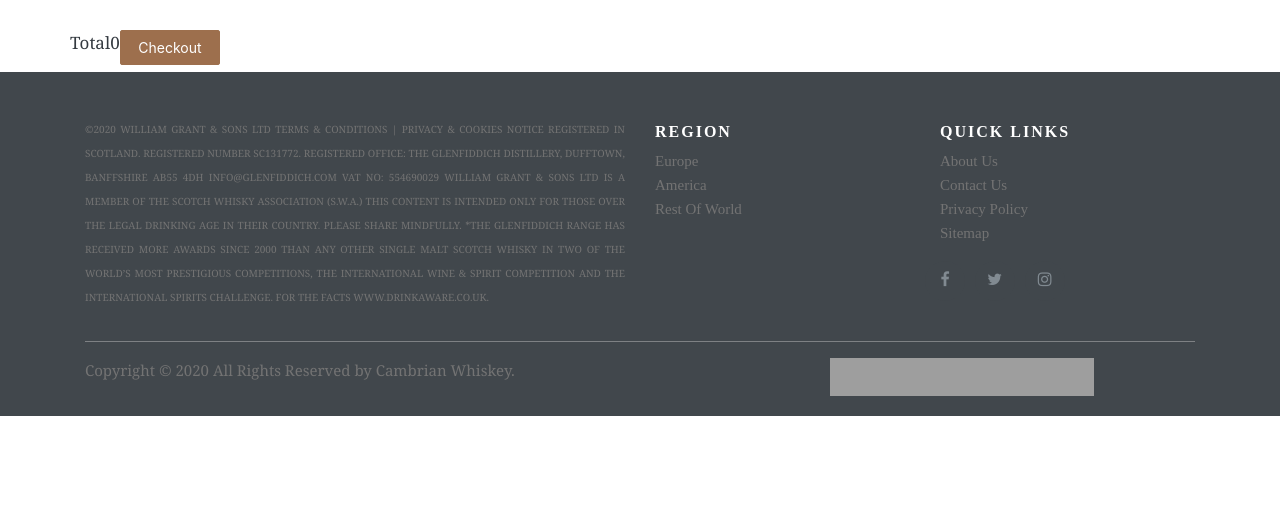
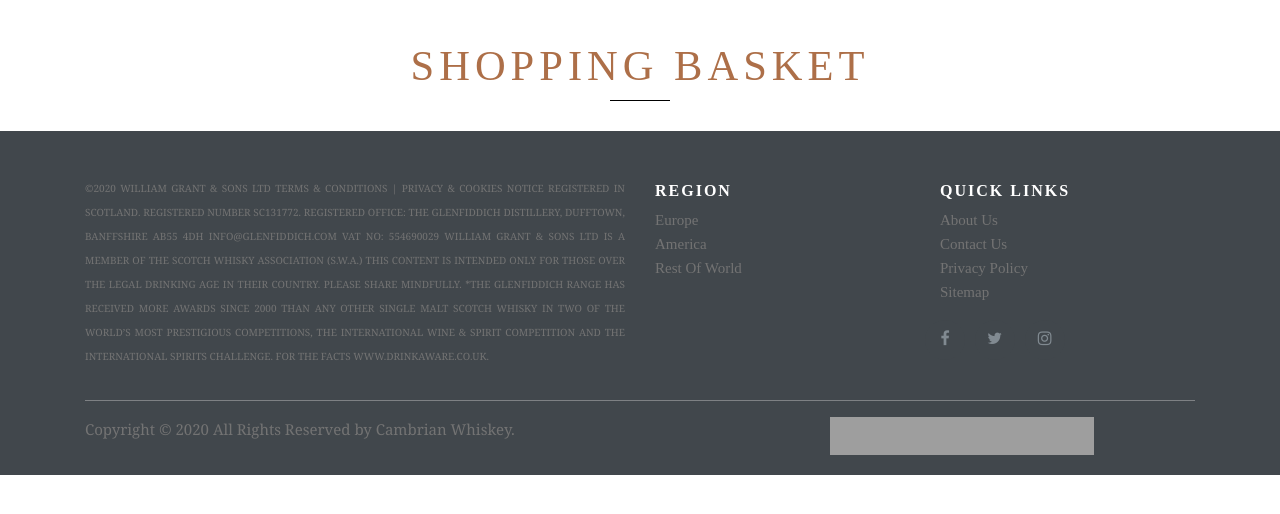
Before and after one commit to isakkhar/cambrian_whiskey, a Django app: page /cart/ in a window 1280 px wide. Shown: the part 80-594 px from the top of the page. Run offline with Django 3.2, Linux system fonts and the light colour scheme; some libraries are stand-ins or nearby versions; grey boxes are pictures that could not be loaded.

Commit message:
updating the cart.html file with flexbox

```diff
--- a/accounts/urls.py
+++ b/accounts/urls.py
@@ -7,6 +7,7 @@ from accounts import url_reset
 # create a url patterns list
 
 urlpatterns = [
+
   url(r'^logout/$', logout, name='logout'),
   url(r'^login/$', login, name='login'),
   # we will pass through the registration view and we will give the view a name of registration
@@ -14,4 +15,5 @@ urlpatterns = [
   # user_profile underneath connects to the view function def user_profile and must include it above from accounts.view import user_profile
   url(r'^profile/$', user_profile, name='profile'),
   url(r'^password-reset/', include(url_reset)),
+
 ]
--- a/cart/templates/cart.html
+++ b/cart/templates/cart.html
@@ -5,40 +5,144 @@
 {% load bootstrap_tags %}
 
 {% block content %}
-<div class="row row-flex">
+
+<div class="wrapper cart-title">
+
+  <h1 class="cart-title-text-thickness underline-cart-title">Shopping Basket</h1>
+
+</div>
+
+
+<div class="flexbox-container">
+
   {% for item in cart_items %}
 
-    <div class="col-xs-10 col-xs-offset-1 col-sm-offset-0 col-sm-6 col-md-4 display panel panel-display">
-      <div class="product" style="background-image: url('{{ MEDIA_URL }}{{ item.product.image }}');"></div>
-      <div class="caption">
-        <h3>{{ item.product.title }}</h3>
-        <p class="product-description">{{ item.product.description }}</p>
-        <p>{{ item.product.price }}</p>
-        <!-- here we will create a form which will include an input where we can adjust the number of items we wish to purchase  -->
-        <p>
-          <form method="post" action="{% url 'adjust_cart' item.id %}" class="form-inline">
-            {% csrf_token %}
-            <div class="form-group">
-              <label for="exampleInputAmount" class="sr-only">New Qty</label>
-              <div class="input-group">
-                <div class="input-group-addon">Qty</div>
-                <input name="quantity" type="number" min="0" max="99999" class="form-control">
-                <div class="input-group-addon">{{ item.quantity}}</div>
-              </div>
-            </div>
-            <button class="btn btn-primary" type="submit"><span class="glyphicon glyphicon-edit" aria-hidden="true"></span>Amend</button>
-          </form>
-        </p>
-      </div>
+  <div class="flexbox-item flexbox-item-1">
+    <table class="table">
+      <thead>
+        <h4 class="cart-table-title">Summary</h4>
+        <tr>
+          <th scope="col">SUBTOTAL</th>
+          <td>{{ total }}</td>
+        </tr>
+        <tr>
+          <th scope="col">VAT</th>
+          <td>mark</td>
+        </tr>
+        <tr>
+          <th scope="col">ORDER TOTAL</th>
+          <td>{{ total }}</td>
+        </tr>
+      </thead>
+
+    </table>
+
+    <a class="btn btn-primary checkout-button" href="{% url 'checkout' %}" role="button">Checkout</a>
+
+  </div>
+
+  <div class="flexbox-item flexbox-item-2">
+
+    <div class="product" style="background-image: url('{{ MEDIA_URL }}{{ item.product.image }}');"></div>
+
+    <div>
+
+      <h3>{{ item.product.title }}</h3>
+
     </div>
 
+    <div>
+
+      <p class="product-description">{{ item.product.description }}</p>
+
+    </div>
+
+    <div>
+
+      <p>{{ item.product.price }}</p>
+
+    </div>
+
+    <div>
+
+        <form method="post" action="{% url 'adjust_cart' item.id %}" class="form-inline">
+
+          {% csrf_token %}
+
+          <div class="form-group">
+
+            <!-- <label for="exampleInputAmount" class="sr-only">New Qty</label> -->
+
+            <div class="input-group">
+
+              <div class="input-group-addon">Qty</div>
+
+              <input name="quantity" type="number" min="0" max="99999" class="form-control">
+
+              <div class="input-group-addon">{{ item.quantity}}</div>
+
+            </div>
+
+          </div>
+
+          <button class="btn btn-primary checkout-button" type="submit"><span class="glyphicon glyphicon-edit" aria-hidden="true"></span>Amend</button>
+
+        </form>
+
+    </div>
+
+  </div>
+
+</div>
+
+
+
+
+
+      <!-- <div class="product" style="background-image: url('{{ MEDIA_URL }}{{ item.product.image }}');"></div> -->
+
+      <!-- <div class="caption"> -->
+
+        <!-- <h3>{{ item.product.title }}</h3> -->
+
+        <!-- <p class="product-description">{{ item.product.description }}</p> -->
+
+        <!-- <p>{{ item.product.price }}</p> -->
+        <!-- here we will create a form which will include an input where we can adjust the number of items we wish to purchase  -->
+        <!-- <p>
+
+          <form method="post" action="{% url 'adjust_cart' item.id %}" class="form-inline">
+
+            {% csrf_token %}
+
+            <div class="form-group">
+
+              <label for="exampleInputAmount" class="sr-only">New Qty</label>
+
+              <div class="input-group">
+
+                <div class="input-group-addon">Qty</div>
+
+                <input name="quantity" type="number" min="0" max="99999" class="form-control">
+
+                <div class="input-group-addon">{{ item.quantity}}</div>
+
+              </div>
+
+            </div>
+
+            <button class="btn btn-primary" type="submit"><span class="glyphicon glyphicon-edit" aria-hidden="true"></span>Amend</button>
+
+          </form>
+
+        </p> -->
+
+      <!-- </div> -->
+
+    <!-- </div> -->
+
   {% endfor %}
-</div>
-<!-- total cost or the value of the cart. This div will sit outside the for loop -->
-<div class="row">
-  <p>Total</p>
-  <p><span class="glyphicon glyphicon-euro" aria-hidden="true"></span>{{ total }}</p>
-  <a href="{% url 'checkout' %}" class="btn btn-success" role="button"><span class="glyphicon glyphicon-ok-sign" aria-hidden="true"></span>Checkout</a>
+
 </div>
 
 {% endblock %}
--- a/cart/views.py
+++ b/cart/views.py
@@ -19,7 +19,7 @@ def add_to_cart(request, id):
     cart[id] = cart.get(id, quantity)
 
   request.session['cart'] = cart
-  return redirect(reverse('index'))
+  return redirect(reverse('products'))
 
 
 def adjust_cart(request, id):
--- a/checkout/forms.py
+++ b/checkout/forms.py
@@ -17,6 +17,8 @@ class MakePaymentForm(forms.Form):
   stripe_id = forms.CharField(widget=forms.HiddenInput)
 
 class OrderForm(forms.ModelForm):
+
   class Meta:
+
     model = Order
     fields = ('full_name', 'street_address1', 'street_address2', 'town_or_city', 'county',  'country', 'postcode', 'phone_number')
--- a/home/urls.py
+++ b/home/urls.py
@@ -1,10 +1,10 @@
 from django.conf.urls import url, include
-from .views import about, index, contact
+from .views import about, contact
 
 urlpatterns = [
 
   url(r'^about/$', about, name='about'),
-  url(r'^$', index, name='index'),
+  # url(r'^$', index, name='index'),
   url(r'^contact/$', contact, name='contact'),
 
 ]
--- a/home/views.py
+++ b/home/views.py
@@ -7,9 +7,9 @@ from .forms import ContactForm
 
 # Create your views here.
 
-def index(request):
-  """ A view that displays the index page """
-  return render(request, 'index.html')
+# def index(request):
+#   """ A view that displays the index page """
+#   return render(request, 'index.html')
 
 def about(request):
   """
--- a/static/css/custom.css
+++ b/static/css/custom.css
@@ -68,6 +68,16 @@ body {
 .navbar.bg-light {
     background-color:#f8f9fa !important;
     border: none;
+}
+
+
+.badge {
+  padding-left: 9px;
+  padding-right: 9px;
+  -webkit-border-radius: 9px;
+  -moz-border-radius: 9px;
+  border-radius: 9px;
+  background-color: slategray;
 }
 
 /* Footer */
@@ -168,6 +178,20 @@ body {
 .copyright-text
 {
   margin:0
+}
+
+/* media queries */
+
+@media (max-width: 470px) {
+  .flexbox-item {
+    border: 0px !important;
+  }
+}
+
+@media (max-width: 992px) {
+  .flexbox-item-2 {
+    display: block !important;
+  }
 }
 
 @media (max-width:991px)
@@ -286,13 +310,6 @@ body {
 /* badge: is the cart icon at the nav bar */
 /* we are using different webkits for different browsers. i.e moz for mozilla for firefox */
 
-.badge {
-  padding-left: 9px;
-  padding-right: 9px;
-  -webkit-border-radius: 9px;
-  -moz-border-radius: 9px;
-  border-radius: 9px;
-}
 
 /* change the background color */
 
@@ -357,3 +374,158 @@ So a little trick there is to put in a min-height. */
   font-family: GFFoundersSans,sans-serif !important;
   font-weight: lighter;
 }
+
+/* Cart Html */
+
+.cart-title {
+  text-align: center;
+  text-transform: uppercase;
+  color: #ad6f48;
+  margin-top: 40px;
+  margin-bottom: 40px;
+  position: relative;
+  font-weight: 100;
+}
+
+.cart-title-text-thickness {
+  font-weight: 100;
+  letter-spacing: 5px;
+}
+
+.table-wrapper {
+  margin-bottom: 20px;
+}
+
+.cart-table-title {
+  display: block;
+  font-weight: 300;
+  line-height: 1.1;
+  font-size: 1.8rem;
+  margin-top: 1.5rem;
+  margin-bottom: 1rem;
+  text-transform: uppercase;
+  text-align: center;
+}
+
+.underline-cart-title:after {
+  content: "";
+  width: 60px;
+  height: 1.5px;
+  background: #000;
+  position: absolute;
+  bottom: -10px;
+  left: 50%;
+  transform: translateX(-50%);
+}
+
+.cart-summary {
+  float: right;
+  position: relative;
+  width: 23%;
+}
+
+.cart-summary {
+  background: #fff;
+  border: 1px solid #666;
+  margin-bottom: 25px;
+  padding: 1px 15px 10px;
+}
+
+.cart-summary {
+  font-family: "GFModernLight",serif;
+    font-weight: 300 !important;
+    font-style: normal;
+    text-transform: capitalize;
+    color: #24231f;
+    border-color: #646464;
+}
+
+.summary-title {
+  display: block;
+  font-weight: 300;
+  line-height: 1.1;
+  font-size: 1.8rem;
+  margin-top: 1.5rem;
+  margin-bottom: 1rem;
+  text-align: center;
+}
+
+.checkout-button {
+    color: #fff;
+    background-color: #9d6f4d;
+    border-color: #9d6f4d;
+    height: 35px;
+    border-radius: 2px;
+}
+
+.checkout-button:hover {
+  color: #fff;
+  background-color: #bf8c6696;
+  border-color: #bf8c6696;
+}
+
+.btn-primary:not(:disabled):not(.disabled):active, .btn-primary:not(:disabled):not(.disabled).active, .show>.btn-primary.dropdown-toggle {
+
+  color: #fff;
+  background-color: #9d6f4d;
+  border-color: #9d6f4d;
+
+}
+
+a {
+  color: #ffffff;
+}
+
+
+/* #cart-totals {
+  border-top: 1px solid #d1d1d1;
+  padding-top: 10px;
+} */
+
+.table-wrapper {
+    /* min-width: 100%; */
+    width: auto;
+    background: #fff;
+    padding: 0 15px;
+    border: 1px solid #666;
+    float: left;
+    position: relative;
+    width: 73%;
+
+}
+
+/* flexbox for cart.html */
+/* align-items attribute:fles start will set the container from the x axis, meaning the box will start from the top */
+
+.flexbox-container {
+  display: flex;
+  justify-content: center;
+  align-items: flex-start;
+  flex-wrap: wrap;
+  /* align-content: center; */
+
+}
+
+.flexbox-item {
+  width: 200px;
+  margin: 10px;
+  border: 1px solid black;
+  background-color: white;
+}
+
+.flexbox-item-1 {
+  min-height: 200px;
+  order: 2;
+}
+
+.flexbox-item-2 {
+  min-height: 200px;
+  flex-grow: 1;
+  order: 1;
+  display: flex;
+
+}
+
+.product {
+  margin: 0;
+}
--- a/templates/nav.html
+++ b/templates/nav.html
@@ -73,11 +73,9 @@
                     <a href="{% url 'view_cart' %}" class="nav-link cart-link">
                         <i class="fa fa-shopping-cart fa-2x" aria-hidden="true"></i>
 
-                        {% if product_count %}
+                        {% if product_count > 0 %}
 
-                            <div id="cart">
-                                {{ product_count }}
-                            </div>
+                            <label class="badge badge-warning">{{ product_count }}</label>
 
                         {% endif %}
 
@@ -88,6 +86,7 @@
             </ul>
 
         </div>
+
     </nav>
 <!-- </header> -->
 {% endblock %}
```
Also changed, not shown: accounts/templates/login.html (+10 -1 lines), accounts/views.py (+14 -2 lines), checkout/templates/checkout.html (+35 -0 lines), 1 other file.
